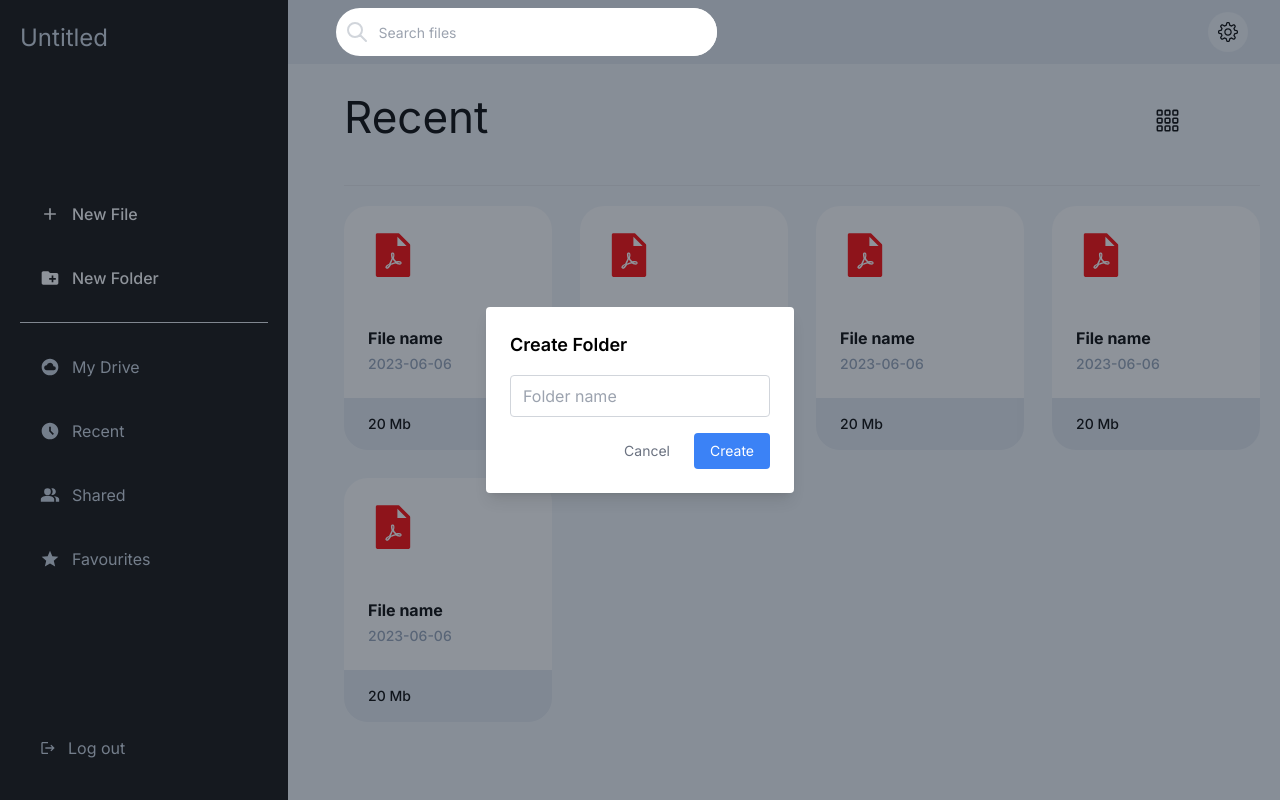
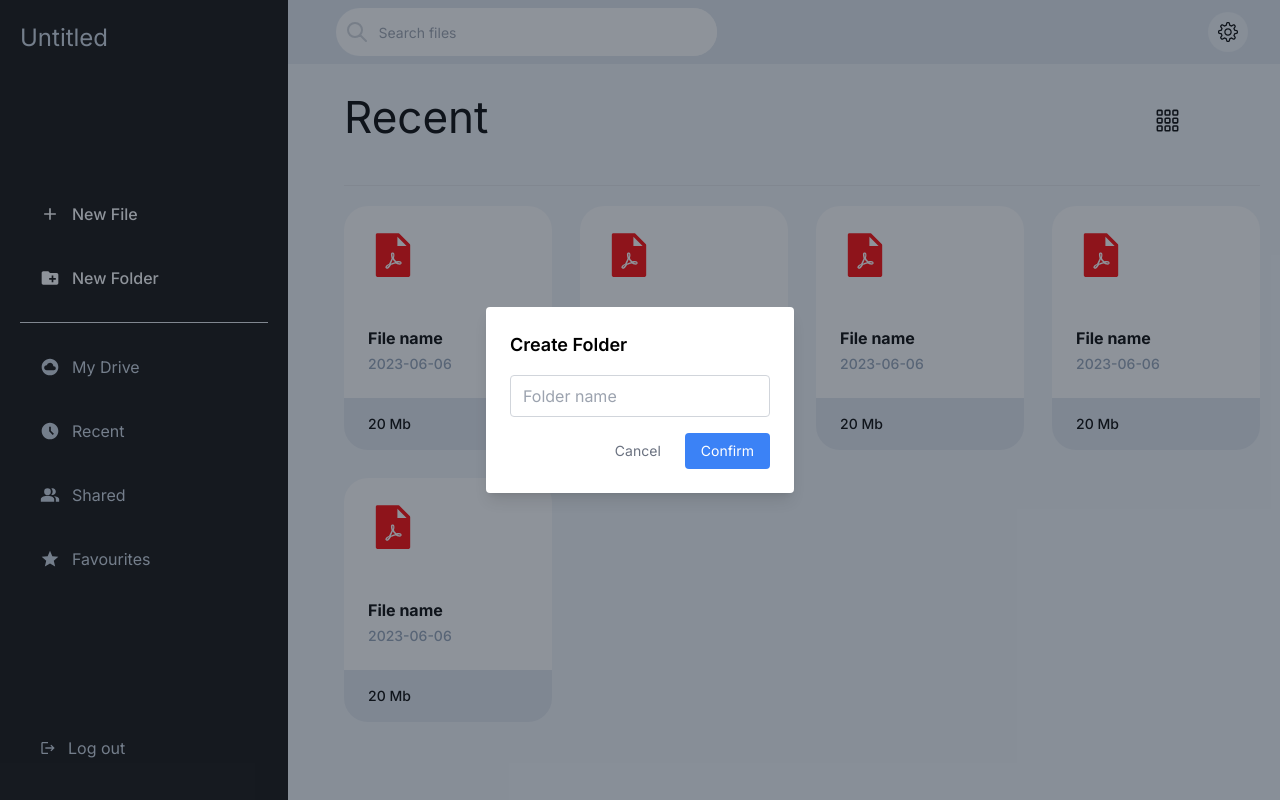
Before and after one commit to 98ZhaoJeffrey/pdf-editor, a Next.js app: page /dashboard/recent in a window 1280 px wide. Both pictures are taken after a click on the button "New Folder". Built offline with nearby package versions, Linux system fonts and the light colour scheme.

Commit message:
Added ability to rename folders in grid mode

```diff
--- a/src/app/api/folders/route.ts
+++ b/src/app/api/folders/route.ts
@@ -12,9 +12,34 @@ export async function POST(request: Request) {
                 ownerId: userId,
             }
         })
-    } catch (error)  {
+    } catch (error) {
         return NextResponse.json(error)
     }
 
     return NextResponse.json({ res })
 }
+
+
+export async function PUT(request: Request) {
+    interface ResponseData {
+        name: string;
+        folderId: string;
+    }
+    const res = await request.json()
+    const { name: new_name, folderId }: ResponseData = res;
+
+    try {
+        await prisma.folder.update({
+            where: {
+                id: folderId,
+            },
+            data: {
+                name: new_name,
+            },
+        });
+    } catch (error) {
+        return NextResponse.json(error)
+    }
+
+    return NextResponse.json(res);
+}
--- a/src/app/components/AddFolderButton.tsx
+++ b/src/app/components/AddFolderButton.tsx
@@ -3,6 +3,7 @@ import React, { useState, ChangeEvent, FormEvent } from 'react';
 import { MdCreateNewFolder } from 'react-icons/md';
 import { useParams } from 'next/navigation'
 import { useRouter } from 'next/navigation';
+import FolderNameModal from './FolderNameModal';
 
 async function saveFolder(folder: any) {
   const response = await fetch('/api/folders', {
@@ -75,37 +76,14 @@ function AddFolderButton(): JSX.Element {
       </button>
 
       {open && (
-        <div className="fixed top-0 left-0 flex items-center justify-center w-full h-full bg-gray-800 bg-opacity-50">
-          <div className="bg-white rounded shadow-lg p-6">
-            <h2 className="text-lg font-semibold mb-4">Create Folder</h2>
-            <form onSubmit={handleSubmit}>
-              <input
-                type="text"
-                placeholder="Folder name"
-                className="w-full border border-gray-300 rounded px-3 py-2 mb-4"
-                value={folderName}
-                onChange={handleInputChange}
-                required
-              />
-              <div className="flex justify-end">
-                <button
-                  type="button"
-                  className="mr-2 px-4 py-2 text-sm text-gray-500"
-                  onClick={closeModal}
-                >
-                  Cancel
-                </button>
-                <button
-                  type="submit"
-                  className="px-4 py-2 text-sm text-white bg-blue-500 rounded"
-                  disabled={isLoading}
-                >
-                  Create
-                </button>
-              </div>
-            </form>
-          </div>
-        </div>
+        <FolderNameModal
+          folderName={folderName}
+          isLoading={isLoading}
+          handleSubmit={handleSubmit}
+          handleInputChange={handleInputChange}
+          closeModal={closeModal}
+          isCreate={true}
+        />
       )}
     </>
   );
--- /dev/null
+++ b/src/app/components/FolderContextMenu.tsx
@@ -0,0 +1,33 @@
+'use client'
+import React from 'react';
+
+interface ContextMenuProps {
+  onClose: () => void;
+  onOptionSelect: (option: string) => void;
+}
+
+const ContextMenu: React.FC<ContextMenuProps> = ({ onClose, onOptionSelect }) => {
+  const handleContextMenuOption = (option: string) => {
+    onOptionSelect(option);
+    onClose();
+  };
+
+  return (
+    <div className="absolute z-10 top-full right-0 mt-2 flex flex-col bg-white border border-gray-300 rounded-md shadow-lg">
+      <div
+        onClick={() => handleContextMenuOption('rename')}
+        className="flex items-center px-4 py-2 hover:bg-gray-100 cursor-pointer"
+      >
+        <span className="mr-2">Rename</span>
+      </div>
+      <div
+        onClick={() => handleContextMenuOption('delete')}
+        className="flex items-center px-4 py-2 hover:bg-gray-100 cursor-pointer"
+      >
+        <span className="mr-2">Delete</span>
+      </div>
+    </div>
+  );
+};
+
+export default ContextMenu;
--- a/src/app/components/FolderGridCard.tsx
+++ b/src/app/components/FolderGridCard.tsx
@@ -1,11 +1,99 @@
+'use client'
 import Link from 'next/link';
-import React from 'react';
+import React, { useState, useEffect, useRef, ChangeEvent, FormEvent } from 'react';
 import { AiFillFolder } from 'react-icons/ai';
+import ContextMenu from './FolderContextMenu';
+import FolderNameModal from './FolderNameModal';
+import { useRouter } from 'next/navigation';
+
+async function changeName(folder: any) {
+    const response = await fetch('/api/folders', {
+        method: 'PUT',
+        headers: {
+            'Content-Type': 'application/json'
+        },
+        body: JSON.stringify(folder)
+    });
+
+    if (!response.ok) {
+        alert("Something went wrong, please try again")
+    }
+    return await response.json();
+}
 
 const FolderGridCard: React.FC<{ folderID: string, lastAccessed: Date, name: string }> = ({ folderID, lastAccessed, name }) => {
+    const [showContextMenu, setShowContextMenu] = useState(false);
+    const cardRef = useRef<HTMLDivElement>(null);
+    const [open, setOpen] = useState(false);
+    const [isLoading, setIsLoading] = useState(false);
+    const [folderName, setFolderName] = useState('');
+    const router = useRouter();
+
+    const handleInputChange = (e: ChangeEvent<HTMLInputElement>) => {
+        setFolderName(e.target.value);
+    };
+
+    const handleSubmit = async (e: FormEvent) => {
+        e.preventDefault();
+        setIsLoading(true);
+
+        const folder = {
+            name: folderName,
+            folderId: folderID,
+        }
+
+        await changeName(folder)
+        router.refresh();
+
+        closeModal();
+        setFolderName("");
+        setIsLoading(false);
+    };
+
+    const openModal = () => {
+        setOpen(true);
+    };
+
+    const closeModal = () => {
+        setOpen(false);
+    };
+
+    const handleContextMenu = (event: React.MouseEvent<HTMLDivElement>) => {
+        event.preventDefault();
+        setShowContextMenu(true);
+    };
+
+    const handleContextMenuOption = (option: string) => {
+        if (option === 'rename') {
+            // Handle rename logic
+            console.log('Rename option clicked');
+            openModal();
+        } else if (option === 'delete') {
+            // Handle delete logic
+            console.log('Delete option clicked');
+        }
+        setShowContextMenu(false);
+    };
+
+    const handleClickOutside = (event: MouseEvent) => {
+        if (cardRef.current && !cardRef.current.contains(event.target as Node)) {
+            setShowContextMenu(false);
+        }
+    };
+
+    useEffect(() => {
+        document.addEventListener('mousedown', handleClickOutside);
+        return () => {
+            document.removeEventListener('mousedown', handleClickOutside);
+        };
+    }, []);
+
     return (
+        <>
+            <div ref={cardRef} onContextMenu={handleContextMenu} className='relative'>
                 <Link className='hover:drop-shadow-md' href={`/dashboard/folders/${folderID}`}>
-            <div className="flex flex-col w-52 h-56 bg-white rounded-3xl mb-8 p-6  justify-between">
+                    <div
+                        className="flex flex-col w-52 h-56 bg-white rounded-3xl mb-8 p-6  justify-between">
                         <AiFillFolder size={50} />
 
                         <div>
@@ -14,10 +102,26 @@ const FolderGridCard: React.FC<{ folderID: string, lastAccessed: Date, name: str
                                 {lastAccessed ? lastAccessed.toLocaleDateString() : ''}
                             </h2>
                         </div>
+
                     </div>
                     <div className='w-52 bg-slate-200 -mt-16 p-4 pl-6 rounded-b-3xl text-sm font-medium'>―</div>
                 </Link>
+                {showContextMenu && <ContextMenu onClose={() => setShowContextMenu(false)} onOptionSelect={handleContextMenuOption} />}
+            </div>
+
+            {open && (
+                <FolderNameModal
+                    folderName={folderName}
+                    isLoading={isLoading}
+                    handleSubmit={handleSubmit}
+                    handleInputChange={handleInputChange}
+                    closeModal={closeModal}
+                    isCreate={false}
+                />
+            )}
+        </>
+
     );
-}
+};
 
 export default FolderGridCard;
--- /dev/null
+++ b/src/app/components/FolderNameModal.tsx
@@ -0,0 +1,56 @@
+'use client'
+import React, { ChangeEvent, FormEvent } from 'react';
+
+interface FolderNameModalProps {
+  folderName: string;
+  isLoading: boolean;
+  handleSubmit: (e: FormEvent) => void;
+  handleInputChange: (e: ChangeEvent<HTMLInputElement>) => void;
+  closeModal: () => void;
+  isCreate: boolean;
+}
+
+const FolderNameModal: React.FC<FolderNameModalProps> = ({
+  folderName,
+  isLoading,
+  handleSubmit,
+  handleInputChange,
+  closeModal,
+  isCreate
+}) => {
+  return (
+    <div className="absolute top-0 left-0 flex items-center justify-center w-full h-full bg-gray-800 bg-opacity-50 z-50">
+      <div className="bg-white rounded shadow-lg p-6">
+        <h2 className="text-lg font-semibold mb-4">{isCreate ? 'Create Folder' : 'Rename Folder'}</h2>
+        <form onSubmit={handleSubmit}>
+          <input
+            type="text"
+            placeholder="Folder name"
+            className="w-full border border-gray-300 rounded px-3 py-2 mb-4"
+            value={folderName}
+            onChange={handleInputChange}
+            required
+          />
+          <div className="flex justify-end">
+            <button
+              type="button"
+              className="mr-2 px-4 py-2 text-sm text-gray-500"
+              onClick={closeModal}
+            >
+              Cancel
+            </button>
+            <button
+              type="submit"
+              className="px-4 py-2 text-sm text-white bg-blue-500 rounded"
+              disabled={isLoading}
+            >
+              Confirm
+            </button>
+          </div>
+        </form>
+      </div>
+    </div>
+  );
+};
+
+export default FolderNameModal;
```
Lines whose indentation alone changed are shown as unchanged.
